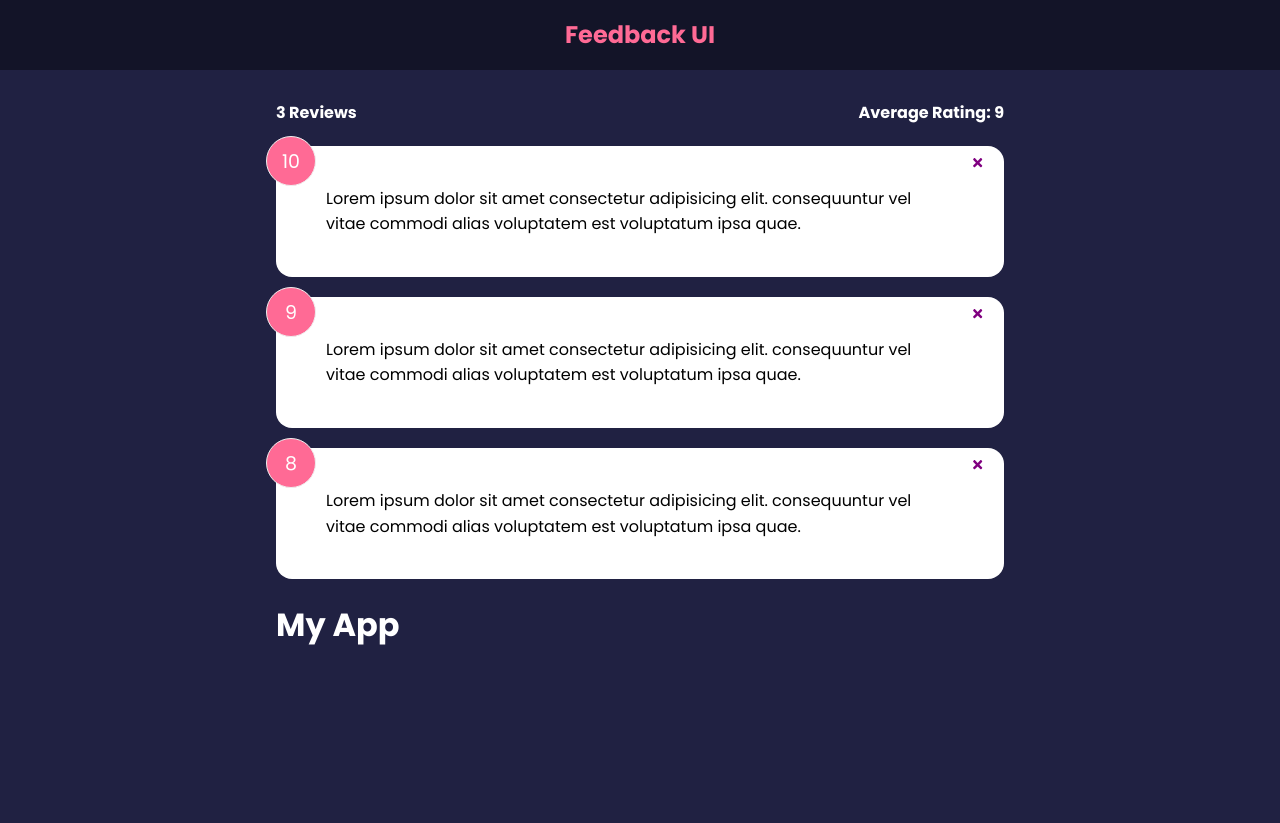
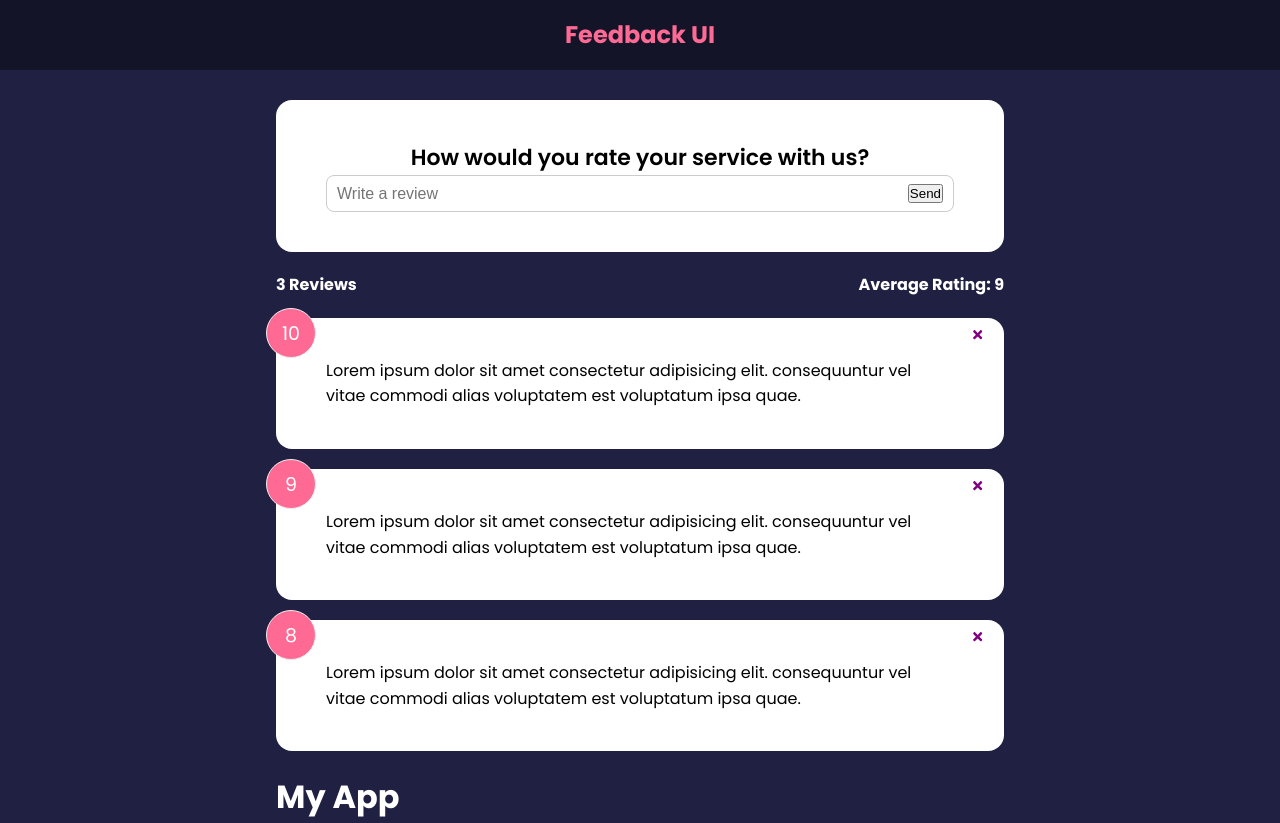
Before and after one commit to PhilipPaulson/CS222-Daily-Thing, a React (Create React App) app in the folder React Tutorial/feedback-app/: page / in a window 1280 px wide. Before the commit the page ends 800 px from the top, so only its background shows below. Built offline with nearby package versions, Linux system fonts and the light colour scheme.

Commit message:
Feedback form added, not implemented

```diff
--- a/React Tutorial/feedback-app/src/App.js
+++ b/React Tutorial/feedback-app/src/App.js
@@ -3,6 +3,7 @@
 import FeedbackList from "./components/FeedbackList";
 import FeedbackData from "./data/FeedbackData";
 import FeedbackStats from "./components/FeedbackStats";
+import FeedbackForm from "./components/FeedbackForm";
 
 function App() {
   const [feedback, setFeedback] = useState(FeedbackData);
@@ -17,6 +18,7 @@
     <>
       <Header />
       <div className="container">
+        <FeedbackForm />
         <FeedbackStats feedback={feedback} />
         <FeedbackList feedback={feedback} handleDelete={deleteFeedback} />
         <h1>My App</h1>
--- /dev/null
+++ b/React Tutorial/feedback-app/src/components/FeedbackForm.jsx
@@ -0,0 +1,28 @@
+import Card from "./shared/Card";
+import { useState } from "react";
+
+function FeedbackForm() {
+  const [text, setText] = useState("");
+  const handleTextChange = (e) => {
+    setText(e.target.value);
+  };
+  return (
+    <Card>
+      <form>
+        <h2>How would you rate your service with us?</h2>
+        {/* @todo - rating select component */}
+        <div className="input-group">
+          <input
+            onChange={handleTextChange}
+            type="text"
+            placeholder="Write a review"
+            value={text}
+          />
+          <button type="submit">Send</button>
+        </div>
+      </form>
+    </Card>
+  );
+}
+
+export default FeedbackForm;
```
